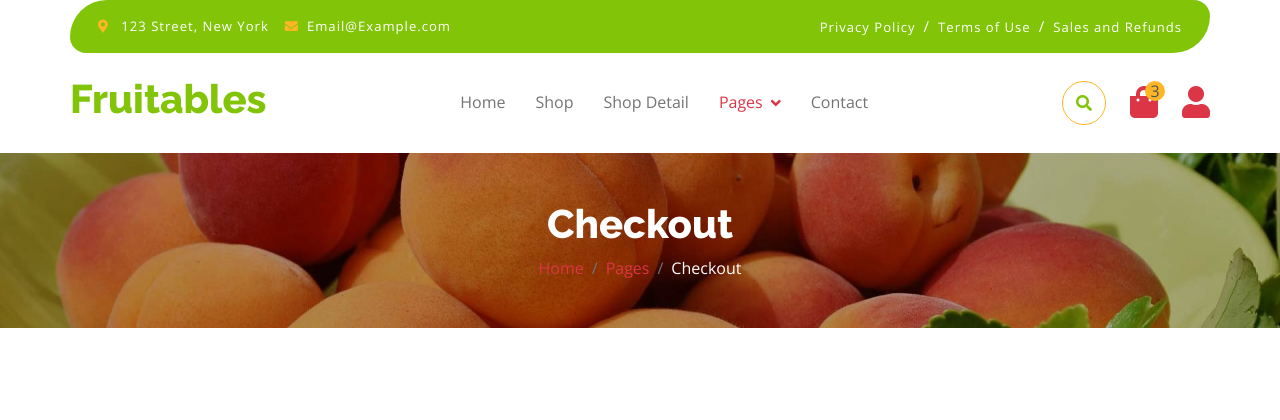
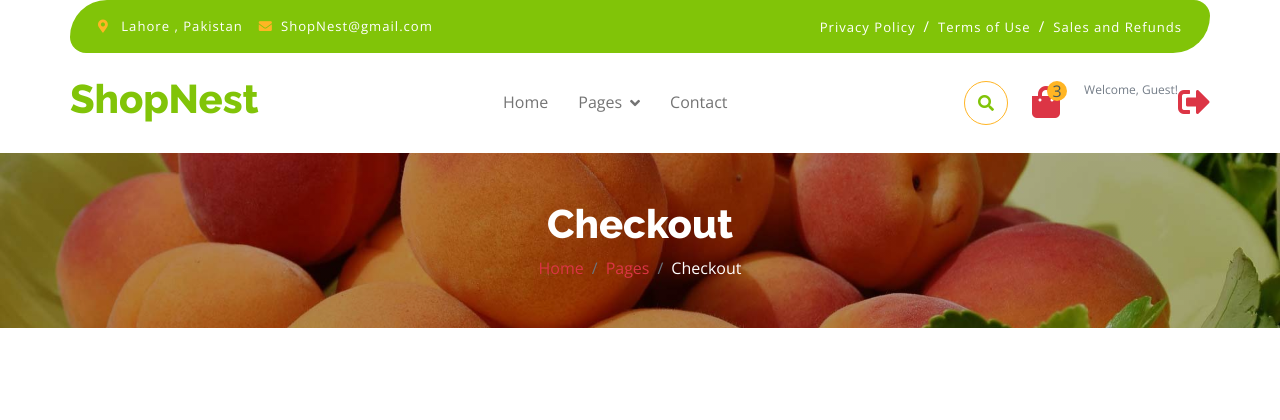
Before and after one commit to hassnbt/shopNest1, a Django app: page /chackout/ in a window 1280 px wide. Shown: the top 420 px of the page. Run offline with Django 5.2, Linux system fonts and the light colour scheme; some libraries are stand-ins or nearby versions.

Commit message:
Chackout url created and attachd

```diff
--- a/django/ecom/templates/chackout.html
+++ b/django/ecom/templates/chackout.html
@@ -3,7 +3,7 @@
 
     <head>
         <meta charset="utf-8">
-        <title>Fruitables - Vegetable Website Template</title>
+        <title>www.shopnest.com</title>
         <meta content="width=device-width, initial-scale=1.0" name="viewport">
         <meta content="" name="keywords">
         <meta content="" name="description">
@@ -19,8 +19,9 @@
 
         <!-- Libraries Stylesheet -->
         <link href="/static/assets/lib/lightbox/css/lightbox.min.css" rel="stylesheet">
-        <link href="/static/assets/lib/owlcarousel/assets/owl.carousel.min.css" rel="stylesheet">
 
+        <link href="/static/assets/styl.css" rel="stylesheet">
+<link href="/static/assets/lib/owlcarousel/assets/owl.carousel.min.css" rel="stylesheet">
 
         <!-- Customized Bootstrap Stylesheet -->
         <link href="/static/assets/css/bootstrap.min.css" rel="stylesheet">
@@ -32,19 +33,20 @@
     <body>
 
         <!-- Spinner Start -->
-        <div id="spinner" class="show w-100 vh-100 bg-white position-fixed translate-middle top-50 start-50  d-flex align-items-center justify-content-center">
+        {% comment %} <div id="spinner" class="show w-100 vh-100 bg-white position-fixed translate-middle top-50 start-50  d-flex align-items-center justify-content-center">
             <div class="spinner-grow text-primary" role="status"></div>
-        </div>
+        </div> {% endcomment %}
         <!-- Spinner End -->
 
 
         <!-- Navbar start -->
+        {% csrf_token %}
         <div class="container-fluid fixed-top">
             <div class="container topbar bg-primary d-none d-lg-block">
                 <div class="d-flex justify-content-between">
                     <div class="top-info ps-2">
-                        <small class="me-3"><i class="fas fa-map-marker-alt me-2 text-secondary"></i> <a href="#" class="text-white">123 Street, New York</a></small>
-                        <small class="me-3"><i class="fas fa-envelope me-2 text-secondary"></i><a href="#" class="text-white">Email@Example.com</a></small>
+                        <small class="me-3"><i class="fas fa-map-marker-alt me-2 text-secondary"></i> <a href="#" class="text-white">Lahore , Pakistan</a></small>
+                        <small class="me-3"><i class="fas fa-envelope me-2 text-secondary"></i><a href="#" class="text-white">ShopNest@gmail.com</a></small>
                     </div>
                     <div class="top-link pe-2">
                         <a href="#" class="text-white"><small class="text-white mx-2">Privacy Policy</small>/</a>
@@ -55,40 +57,63 @@
             </div>
             <div class="container px-0">
                 <nav class="navbar navbar-light bg-white navbar-expand-xl">
-                    <a href="index.html" class="navbar-brand"><h1 class="text-primary display-6">Fruitables</h1></a>
+                    <a href="index.html" class="navbar-brand"><h1 class="text-primary display-6">ShopNest</h1></a>
                     <button class="navbar-toggler py-2 px-3" type="button" data-bs-toggle="collapse" data-bs-target="#navbarCollapse">
                         <span class="fa fa-bars text-primary"></span>
                     </button>
                     <div class="collapse navbar-collapse bg-white" id="navbarCollapse">
                         <div class="navbar-nav mx-auto">
-                            <a href="index.html" class="nav-item nav-link">Home</a>
-                            <a href="shop.html" class="nav-item nav-link">Shop</a>
+                            <a  href="{% url 'home' %}" class="nav-item nav-link">Home</a>
+                            {% if user_exists %}
+   <a href="{% url 'add_product' %}" class="nav-item nav-link">Shop</a>
                             <a href="shop-detail.html" class="nav-item nav-link">Shop Detail</a>
+   <a  href="{% url 'shop' %}" class="nav-item nav-link">Shop</a>
+                            <a href="{% url 'shop_detail' %}" class="nav-item nav-link">Shop Detail</a>
+{% endif %}
+
                             <div class="nav-item dropdown">
-                                <a href="#" class="nav-link dropdown-toggle active" data-bs-toggle="dropdown">Pages</a>
+                                <a href="#" class="nav-link dropdown-toggle" data-bs-toggle="dropdown">Pages</a>
                                 <div class="dropdown-menu m-0 bg-secondary rounded-0">
-                                    <a href="cart.html" class="dropdown-item">Cart</a>
-                                    <a href="chackout.html" class="dropdown-item active">Chackout</a>
-                                    <a href="testimonial.html" class="dropdown-item">Testimonial</a>
-                                    <a href="404.html" class="dropdown-item">404 Page</a>
+                                    <a href="{% url 'cart' %}" class="dropdown-item">Cart</a>
+                                    <a href="{% url 'chackout' %}"class="dropdown-item active">Chackout</a>
+                                    <a href="{% url 'testimonial' %}" class="dropdown-item">Testimonial</a>
+                                    <a href="{% url 'test' %}" class="dropdown-item">404 Page</a>
                                 </div>
                             </div>
-                            <a href="contact.html" class="nav-item nav-link">Contact</a>
+                            <a href="{% url 'contact' %}" class="nav-item nav-link">Contact</a>
                         </div>
-                        <div class="d-flex m-3 me-0">
-                            <button class="btn-search btn border border-secondary btn-md-square rounded-circle bg-white me-4" data-bs-toggle="modal" data-bs-target="#searchModal"><i class="fas fa-search text-primary"></i></button>
-                            <a href="#" class="position-relative me-4 my-auto">
+                        <div class="d-flex m-2 me-0">
+                            <a href="{% url 'search' %}">
+                                <button class="btn-search btn border border-secondary btn-md-square rounded-circle bg-white me-4" data-bs-toggle="modal" data-bs-target="#searchModal">
+                                  <i class="fas fa-search text-primary"></i>
+                                </button>
+
+                            </a>
+                           <a href="{% url 'cart' %}" class="position-relative me-4 my-auto">
                                 <i class="fa fa-shopping-bag fa-2x"></i>
-                                <span class="position-absolute bg-secondary rounded-circle d-flex align-items-center justify-content-center text-dark px-1" style="top: -5px; left: 15px; height: 20px; min-width: 20px;">3</span>
+                                <span id="cartcoun" class="position-absolute bg-secondary rounded-circle d-flex align-items-center justify-content-center text-dark px-1" style="top: -5px; left: 15px; height: 20px; min-width: 20px;">3</span>
                             </a>
-                            <a href="#" class="my-auto">
+                            {% comment %} <a href="#" class="my-auto">
                                 <i class="fas fa-user fa-2x"></i>
-                            </a>
+                            </a> {% endcomment %}
+                            {% if user.is_authenticated %}
+    <!-- Display welcome message with user's name if they are authenticated -->
+    <div style="font-size: 22px;" class="mx-2">Welcome,{{user.username}}! </div>
+{% else %}
+    <!-- Display general welcome message if user is not authenticated -->
+    <div style="font-size: 12px;">Welcome, Guest! </div>
+{% endif %}
+
+ <a href="{% url 'logout' %}" class="my-auto" title="Logout">
+    <i class="fas fa-sign-out-alt fa-2x"></i>
+</a>
+
                         </div>
                     </div>
                 </nav>
             </div>
         </div>
+
         <!-- Navbar End -->
 
 
@@ -335,8 +360,8 @@
                     <div class="row g-4">
                         <div class="col-lg-3">
                             <a href="#">
-                                <h1 class="text-primary mb-0">Fruitables</h1>
-                                <p class="text-secondary mb-0">Fresh products</p>
+                                <h1 class="text-primary mb-0">ShopNest</h1>
+                                <p class="text-secondary mb-0">Shop Smart, Live Well</p>
                             </a>
                         </div>
                         <div class="col-lg-6">
@@ -406,18 +431,19 @@
             <div class="container">
                 <div class="row">
                     <div class="col-md-6 text-center text-md-start mb-3 mb-md-0">
-                        <span class="text-light"><a href="#"><i class="fas fa-copyright text-light me-2"></i>Your Site Name</a>, All right reserved.</span>
+                        <span class="text-light"><i class="fas fa-copyright text-light me-2"></i>www.ShopNest.com</a>, All right reserved.</span>
                     </div>
                     <div class="col-md-6 my-auto text-center text-md-end text-white">
                         <!--/*** This template is free as long as you keep the below author’s credit link/attribution link/backlink. ***/-->
                         <!--/*** If you'd like to use the template without the below author’s credit link/attribution link/backlink, ***/-->
                         <!--/*** you can purchase the Credit Removal License from "https://htmlcodex.com/credit-removal". ***/-->
-                        Designed By <a class="border-bottom" href="https://htmlcodex.com">HTML Codex</a> Distributed By <a class="border-bottom" href="https://themewagon.com">ThemeWagon</a>
+                        Designed By <a class="border-bottom" href="">Quantum Developers</a>
                     </div>
                 </div>
             </div>
         </div>
         <!-- Copyright End -->
+
 
 
 
```
Also changed, not shown: django/ecom/templates/cart.html (+6 -3 lines), django/ecom/db.sqlite3.
